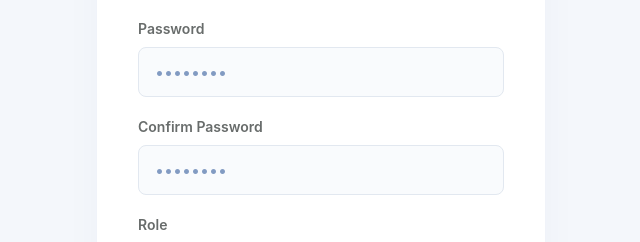
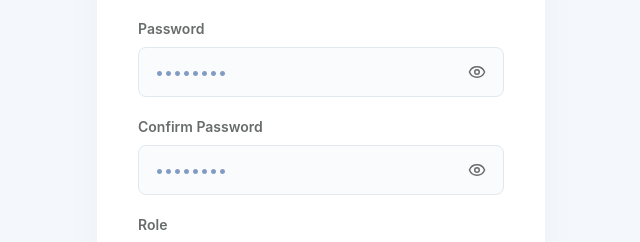
Before and after one commit to tprasoonalahari/Review_Generations, a React (Vite) app in the folder frontend/: page /login in a window 1280 px wide. Both pictures are taken after a click on the button "Sign up". Shown: the part 266-508 px from the top of the page, without its empty margins (319-959 px from the left). Built offline with nearby package versions, Linux system fonts and the light colour scheme; no server answers.

Commit message:
style: add eye visibility toggle icons to password inputs

```diff
--- a/frontend/src/components/Login.tsx
+++ b/frontend/src/components/Login.tsx
@@ -2,6 +2,7 @@ import React, { useState } from 'react';
 import { useNavigate } from 'react-router-dom';
 import { useAuth } from '../context/AuthContext';
 import api from '../api/axios';
+import { Eye, EyeOff } from 'lucide-react';
 
 const Login: React.FC = () => {
   const [isRegistering, setIsRegistering] = useState(false);
@@ -9,11 +10,21 @@ const Login: React.FC = () => {
   const [email, setEmail] = useState('');
   const [password, setPassword] = useState('');
   const [confirmPassword, setConfirmPassword] = useState('');
+  const [showPassword, setShowPassword] = useState(false);
+  const [showConfirmPassword, setShowConfirmPassword] = useState(false);
   const [role, setRole] = useState('viewer');
   const [error, setError] = useState('');
   const [success, setSuccess] = useState('');
   const { login } = useAuth();
   const navigate = useNavigate();
+
+  const handleToggleMode = (registering: boolean) => {
+    setIsRegistering(registering);
+    setShowPassword(false);
+    setShowConfirmPassword(false);
+    setError('');
+    setSuccess('');
+  };
 
   const handleLogin = async (e: React.FormEvent) => {
     e.preventDefault();
@@ -23,13 +34,13 @@ const Login: React.FC = () => {
       const formData = new URLSearchParams();
       formData.append('username', email);
       formData.append('password', password);
-      formData.append('client_id', name || 'User'); // Using client_id to pass name since it's supported by OAuth2 form
+      formData.append('client_id', name || 'User');
 
       const response = await api.post('/auth/login', formData, {
         headers: { 'Content-Type': 'application/x-www-form-urlencoded' }
       });
 
-      login(response.data.access_token, { email, role: 'viewer' }); // Role will be updated by JWT decode
+      login(response.data.access_token, { email, role: 'viewer' });
       navigate('/workspace');
     } catch (err: any) {
       setError(err.response?.data?.detail || 'Invalid credentials');
@@ -56,6 +67,8 @@ const Login: React.FC = () => {
       setIsRegistering(false);
       setPassword('');
       setConfirmPassword('');
+      setShowPassword(false);
+      setShowConfirmPassword(false);
     } catch (err: any) {
       setError(err.response?.data?.detail || 'Registration failed');
     }
@@ -95,25 +108,43 @@ const Login: React.FC = () => {
             </div>
             <div className="mb-5">
               <label className="block text-text-muted text-sm font-semibold mb-2">Password</label>
+              <div className="relative">
                 <input
-                type="password"
-                className="w-full px-4 py-3 bg-background/50 text-text border border-border rounded-lg focus:outline-none focus:ring-4 focus:ring-primary/10 focus:border-primary transition-all"
+                  type={showPassword ? 'text' : 'password'}
+                  className="w-full pl-4 pr-12 py-3 bg-background/50 text-text border border-border rounded-lg focus:outline-none focus:ring-4 focus:ring-primary/10 focus:border-primary transition-all"
                   value={password}
                   onChange={(e) => setPassword(e.target.value)}
                   placeholder="••••••••"
                   required
                 />
+                <button
+                  type="button"
+                  onClick={() => setShowPassword(!showPassword)}
+                  className="absolute right-3 top-1/2 -translate-y-1/2 text-text-muted hover:text-primary transition-colors cursor-pointer flex items-center justify-center p-1.5 rounded-md hover:bg-background/80"
+                >
+                  {showPassword ? <EyeOff size={18} /> : <Eye size={18} />}
+                </button>
+              </div>
             </div>
             <div className="mb-5">
               <label className="block text-text-muted text-sm font-semibold mb-2">Confirm Password</label>
+              <div className="relative">
                 <input
-                type="password"
-                className="w-full px-4 py-3 bg-background/50 text-text border border-border rounded-lg focus:outline-none focus:ring-4 focus:ring-primary/10 focus:border-primary transition-all"
+                  type={showConfirmPassword ? 'text' : 'password'}
+                  className="w-full pl-4 pr-12 py-3 bg-background/50 text-text border border-border rounded-lg focus:outline-none focus:ring-4 focus:ring-primary/10 focus:border-primary transition-all"
                   value={confirmPassword}
                   onChange={(e) => setConfirmPassword(e.target.value)}
                   placeholder="••••••••"
                   required
                 />
+                <button
+                  type="button"
+                  onClick={() => setShowConfirmPassword(!showConfirmPassword)}
+                  className="absolute right-3 top-1/2 -translate-y-1/2 text-text-muted hover:text-primary transition-colors cursor-pointer flex items-center justify-center p-1.5 rounded-md hover:bg-background/80"
+                >
+                  {showConfirmPassword ? <EyeOff size={18} /> : <Eye size={18} />}
+                </button>
+              </div>
             </div>
             <div className="mb-8">
               <label className="block text-text-muted text-sm font-semibold mb-2">Role</label>
@@ -135,11 +166,7 @@ const Login: React.FC = () => {
               <button
                 type="button"
                 className="text-primary font-semibold hover:underline cursor-pointer"
-                onClick={() => {
-                  setIsRegistering(false);
-                  setError('');
-                  setSuccess('');
-                }}
+                onClick={() => handleToggleMode(false)}
               >
                 Log in
               </button>
@@ -171,14 +198,23 @@ const Login: React.FC = () => {
             </div>
             <div className="mb-8">
               <label className="block text-text-muted text-sm font-semibold mb-2">Password</label>
+              <div className="relative">
                 <input
-                type="password"
-                className="w-full px-4 py-3 bg-background/50 text-text border border-border rounded-lg focus:outline-none focus:ring-4 focus:ring-primary/10 focus:border-primary transition-all"
+                  type={showPassword ? 'text' : 'password'}
+                  className="w-full pl-4 pr-12 py-3 bg-background/50 text-text border border-border rounded-lg focus:outline-none focus:ring-4 focus:ring-primary/10 focus:border-primary transition-all"
                   value={password}
                   onChange={(e) => setPassword(e.target.value)}
                   placeholder="••••••••"
                   required
                 />
+                <button
+                  type="button"
+                  onClick={() => setShowPassword(!showPassword)}
+                  className="absolute right-3 top-1/2 -translate-y-1/2 text-text-muted hover:text-primary transition-colors cursor-pointer flex items-center justify-center p-1.5 rounded-md hover:bg-background/80"
+                >
+                  {showPassword ? <EyeOff size={18} /> : <Eye size={18} />}
+                </button>
+              </div>
             </div>
             <button type="submit" className="w-full bg-gradient-to-r from-primary to-[#00c6ff] hover:from-primary-hover hover:to-primary text-white font-bold py-3 px-4 rounded-lg shadow-md hover:shadow-lg hover:-translate-y-0.5 transform transition-all duration-200 cursor-pointer">
               Login
@@ -188,11 +224,7 @@ const Login: React.FC = () => {
               <button
                 type="button"
                 className="text-primary font-semibold hover:underline cursor-pointer"
-                onClick={() => {
-                  setIsRegistering(true);
-                  setError('');
-                  setSuccess('');
-                }}
+                onClick={() => handleToggleMode(true)}
               >
                 Sign up
               </button>
```
Lines whose indentation alone changed are shown as unchanged.
